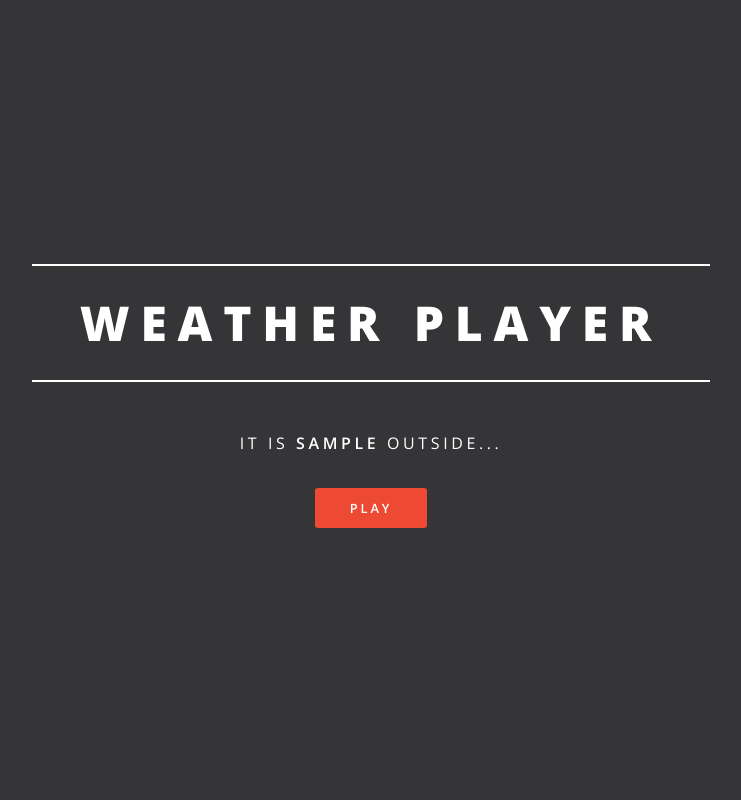
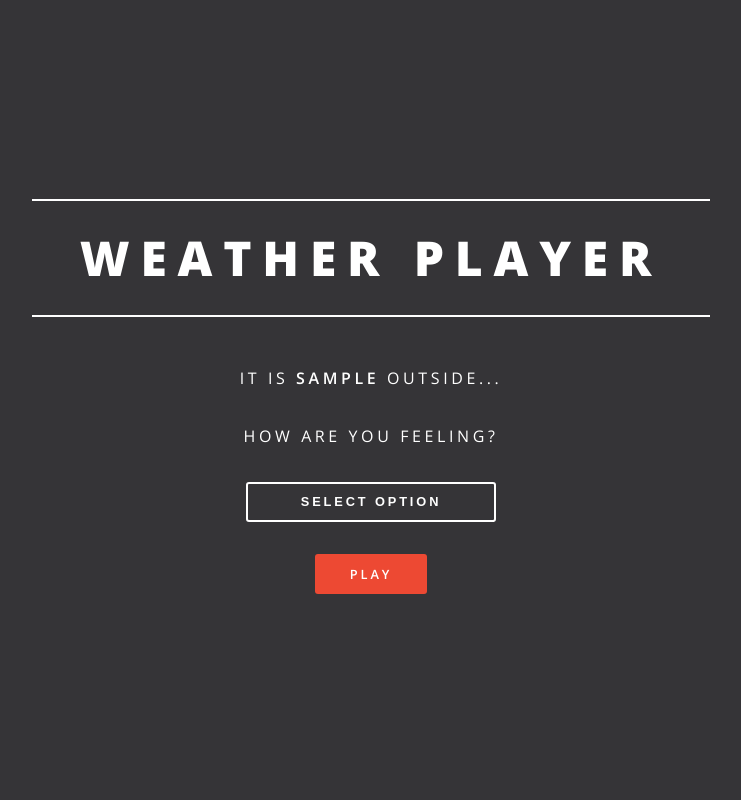
Before and after one commit to AlbertSuarez/weather-player, a Flask app: template src/templates/index.html in a window 1280 px wide. Shown: the whole page, without its empty margins (269-1010 px from the left). Run offline with Flask 2, Linux system fonts and the light colour scheme; the template is opened without the code that fills it: most values are stand-ins (such as "Sample title", 1, 10 or a date in 2020).

Commit message:
add dropdown to main page

```diff
--- a/src/static/js/index.js
+++ b/src/static/js/index.js
@@ -33,13 +33,18 @@
 					$body.addClass('is-mobile');
 				});
 
-		skel.on('+medium -medium', function() {
-			$.prioritize(
-				'.important\\28 medium\\29',
-				skel.breakpoint('medium').active
-			);
-		});
-
 	});
 
+	$('.select-dropdown__button').on('click', function(){
+	    $('.select-dropdown__list').toggleClass('active');
+    });
+
+    $('.select-dropdown__list-item').on('click', function(){
+	    var itemValue = $(this).data('value');
+	    console.log(itemValue);
+	    $('.select-dropdown__button span').text($(this).text()).parent().attr('data-value', itemValue);
+	    $('.select-dropdown__list').toggleClass('active');
+    });
+
+
 })(jQuery);
--- a/src/static/styles/master.css
+++ b/src/static/styles/master.css
@@ -95,6 +95,10 @@ strong, b {
 }
 
 p {
+	margin: 0 0 2em 0;
+}
+
+div .container {
 	margin: 0 0 2em 0;
 }
 
@@ -386,3 +390,69 @@ body.is-loading #banner:after {
 body.landing #page-wrapper {
 	padding-top: 0;
 }
+
+/* Drop down */
+
+.container {
+    display: flex;
+    flex-flow: row wrap;
+    justify-content: center;
+    align-items: center;
+}
+
+.select-dropdown {
+    position: relative;
+    display: inline-block;
+    max-width: 100%;
+}
+
+    .select-dropdown__button {
+        width: 250px;
+    }
+
+    .select-dropdown__button::focus {
+        outline: none;
+    }
+
+    .select-dropdown__button .zmdi-chevron-down {
+        position: absolute;
+        right: 10px;
+        top: 12px;
+    }
+
+    .select-dropdown__list {
+        position: absolute;
+        display: block;
+        left: 0;
+        right: 0;
+        max-height: 300px;
+        overflow: auto;
+        margin: 0;
+        padding: 0;
+        list-style-type: none;
+        opacity: 0;
+        pointer-events: none;
+        transform-origin: top left;
+        transform: scale(1, 0);
+        transition: all ease-in-out 0.3s;
+        z-index: 2;
+    }
+
+    .select-dropdown__list.active {
+        opacity: 1;
+        pointer-events: auto;
+        transform: scale(1, 1);
+    }
+
+    .select-dropdown__list-item {
+        display: block;
+        list-style-type: none;
+        padding: 10px 15px;
+        background: #fff;
+        border-top: 1px solid #e6e6e6;
+        font-size: 14px;
+        line-height: 1.4;
+        cursor: pointer;
+        color: #616161;
+        transition: all ease-in-out 0.3s;
+    }
--- a/src/templates/index.html
+++ b/src/templates/index.html
@@ -48,7 +48,25 @@
       <div class="inner">
         <h2>Weather Player</h2>
         <p>It is <b>{{ params.current_weather }}</b> outside...</p>
+        <p>How are you feeling?</p>
+
+        <div class="container">
+          <div class="select-dropdown">
+            <button role="button" data-value="" class="select-dropdown__button">
+              <span>Select option</span> <i class="zmdi zmdi-chevron-down"></i>
+            </button>
+            <ul class="select-dropdown__list">
+              <li data-value="HAPPY" class="select-dropdown__list-item">Happy</li>
+              <li data-value="SAD" class="select-dropdown__list-item">Sad</li>
+              <li data-value="BORED" class="select-dropdown__list-item">Bored</li>
+              <li data-value="TIRED" class="select-dropdown__list-item">Tired</li>
+              <li data-value="ANGRY" class="select-dropdown__list-item">Angry</li>
+            </ul>
+          </div>
+        </div>
+
         <a href="/" class="button special">Play</a>
+
       </div>
 
     </section>
```
